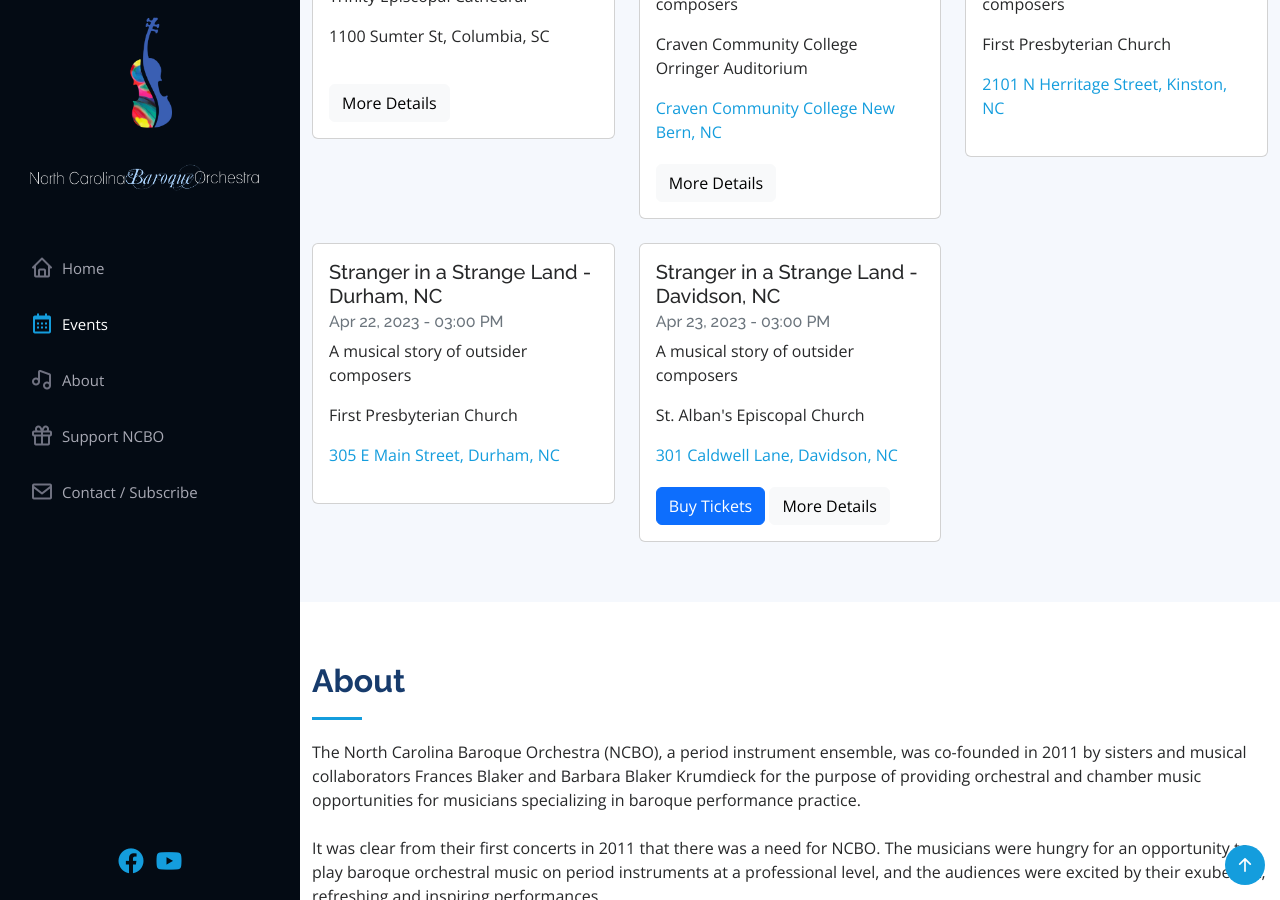
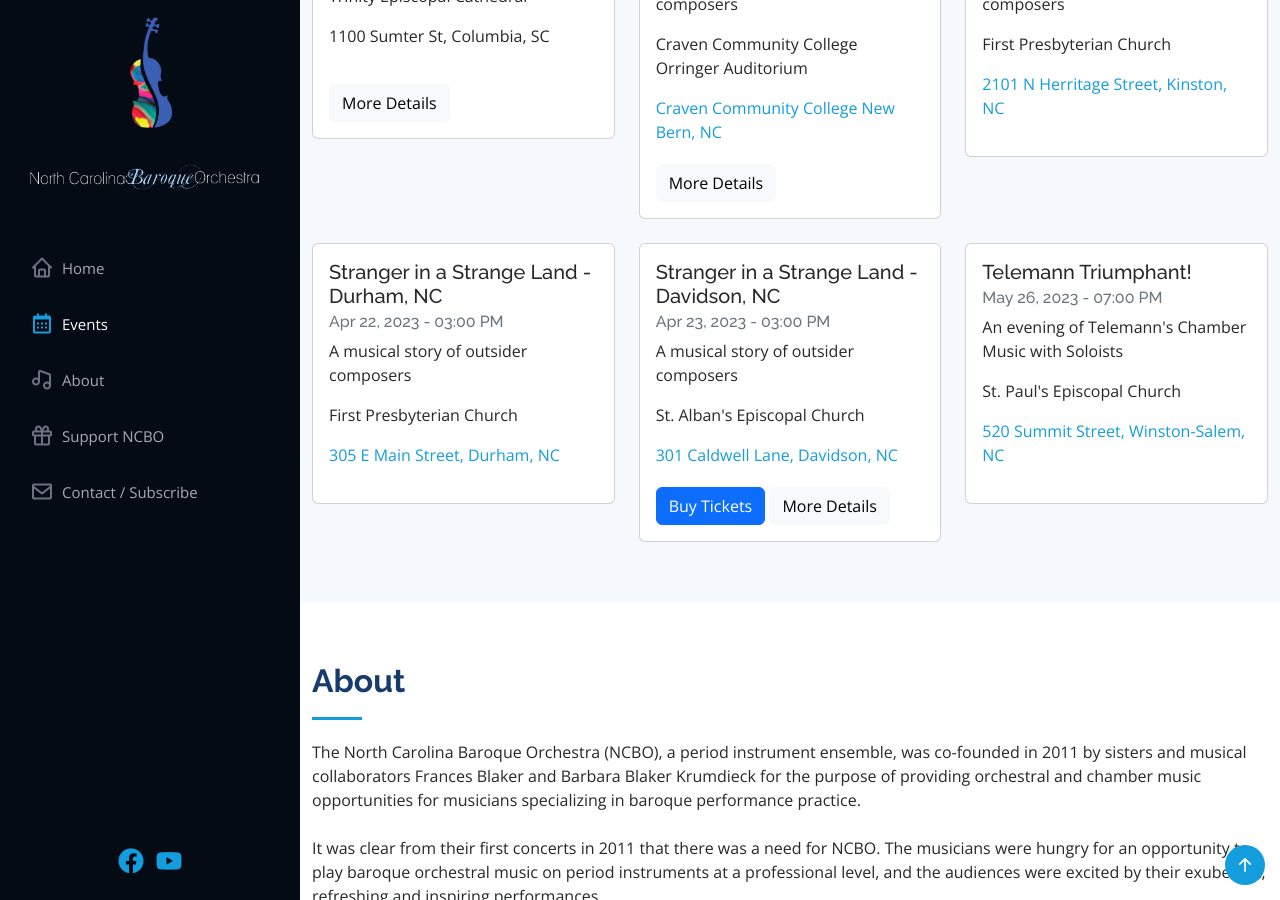
Before and after one commit to ncbaroqueorchestra/ncboweb, a Jekyll site: the page built from index.md, in a window 1280 px wide and 900 px high, scrolled down 1197 px. Built offline with Jekyll 4.4.1, drawn with Linux system fonts in a browser that asks for light colours; comment, search, counter and statistics services are not loaded.

Commit message:
Updated NCBO events

```diff
--- a/_data/events.yml
+++ b/_data/events.yml
@@ -48,7 +48,16 @@
   ticketurl: https://masa.ticketleap.com/ncbo2022/dates/Apr-23-2023_at_0300PM
   eventimageurl:
   eventdetailsurl: https://www.musicatstalbansdavidson.org/
-
+- heading: Telemann Triumphant!
+  eventdate: May 26, 2023
+  eventtime: 07:00 PM
+  description: An evening of Telemann's Chamber Music with Soloists
+  venue: St. Paul's Episcopal Church
+  address: 520 Summit Street, Winston-Salem, NC
+  mapurl: https://goo.gl/maps/7vsQNKcJSsRjGuKZA
+  ticketurl:
+  eventimageurl:
+  eventdetailsurl:
 
 
 
```
